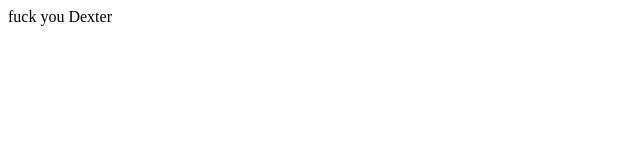
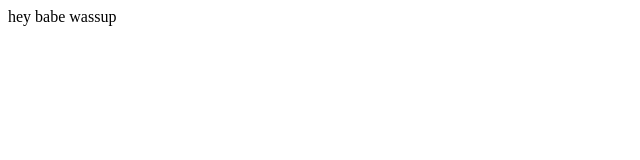
Before and after one commit to MagikWizurd/MyWebsite, a plain HTML site: page index.html in a window 1280 px wide. Shown: the full height of the page, 0-640 px from the left. Drawn offline with Linux system fonts and the light colour scheme.

Commit message:
Update index.html
changed it a bit lil

```diff
--- a/index.html
+++ b/index.html
@@ -1,5 +1,5 @@
 <!DOCTYPE html>
 <html><head><title>hey</title></head>
-<body> fuck you Dexter
+<body> hey babe wassup
 </body>
 </html>
```
